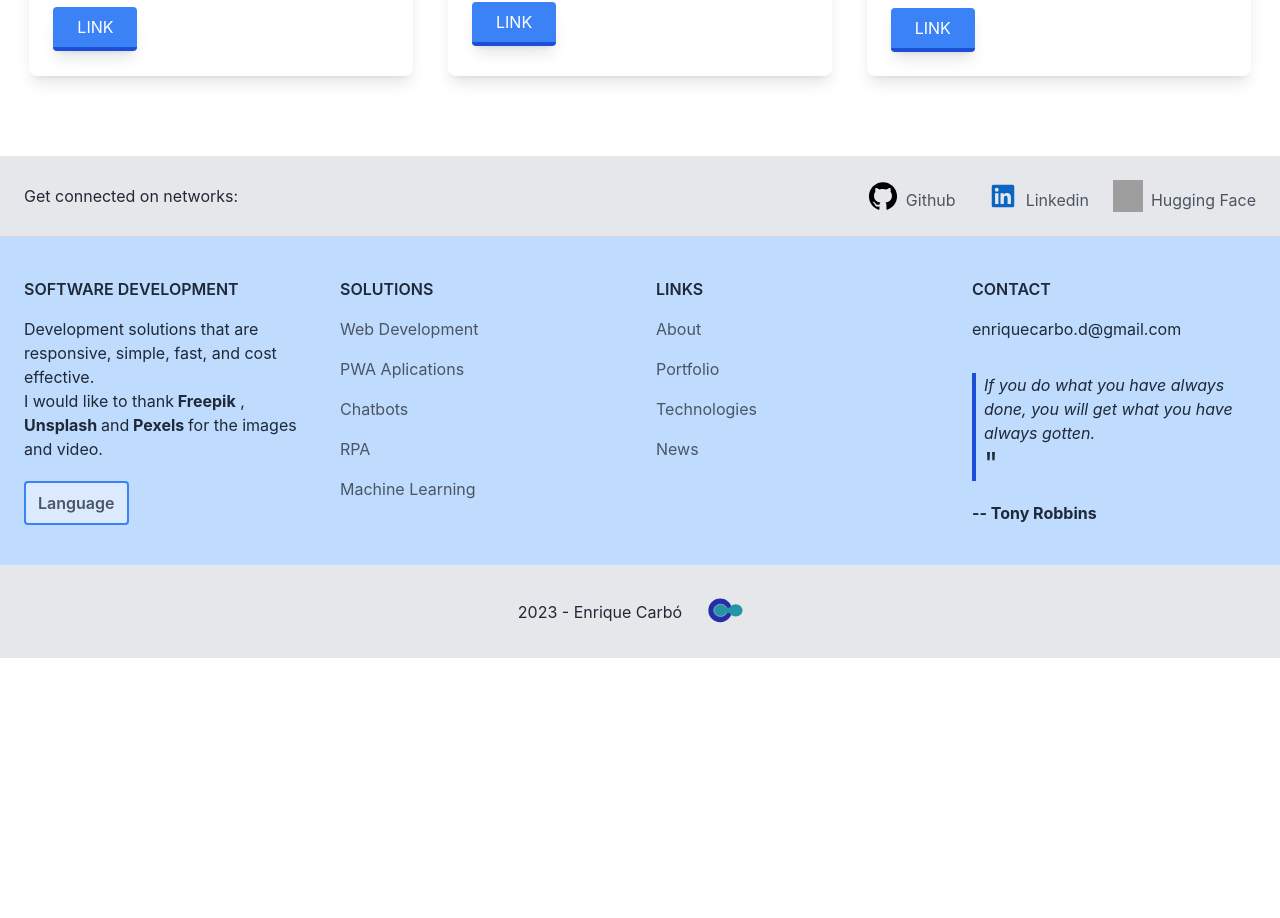
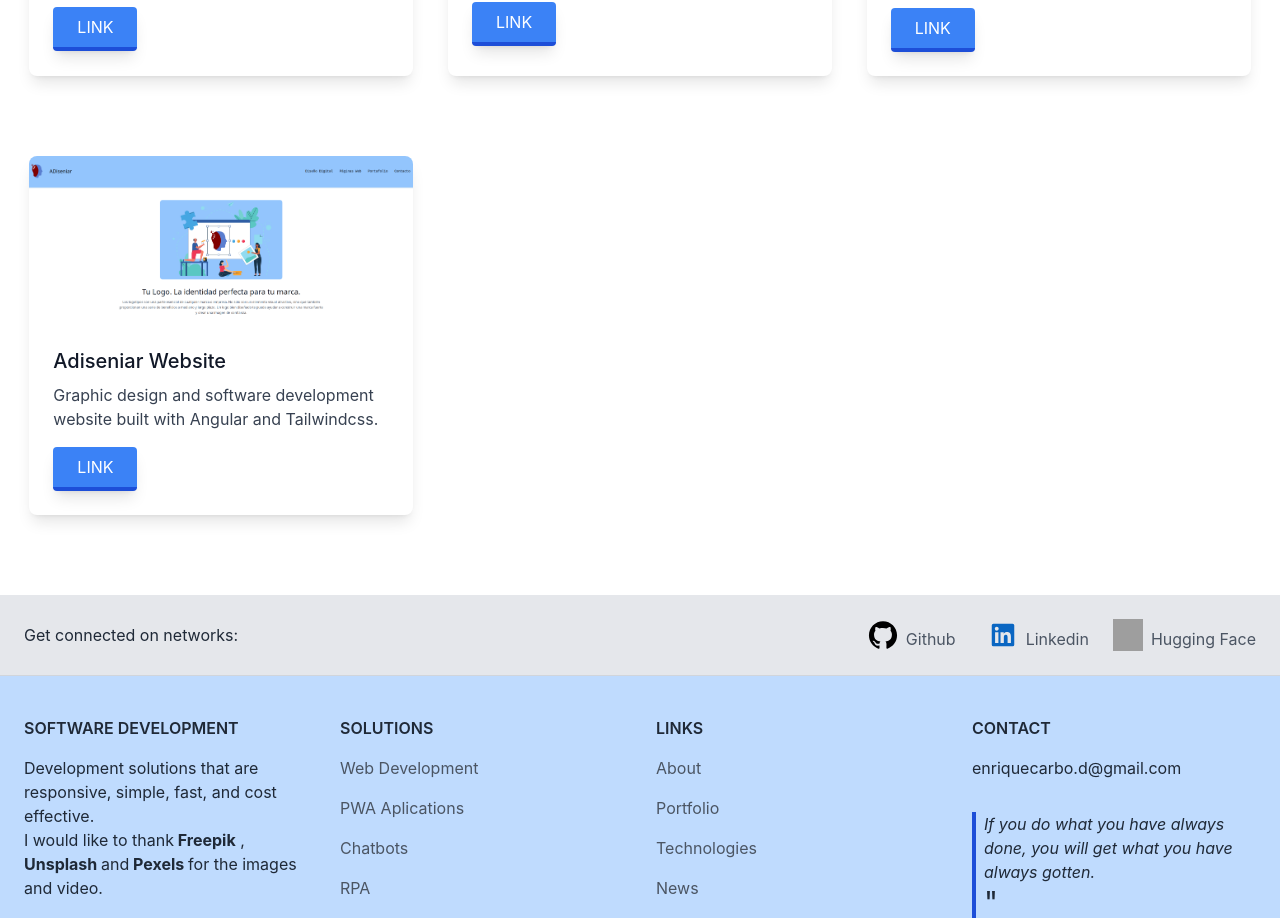
Before and after one commit to enrique-carbo/ecarbo-dev-develop, a Next.js app: page /portfolio in a window 1280 px wide. Shown: the part 2218-3136 px from the top of the page. Before the commit the page ends 2876 px from the top, so only its background shows below. Built offline with nearby package versions, Linux system fonts and the light colour scheme; grey boxes are pictures that could not be loaded.

Commit message:
Add adiseniar and news update

```diff
--- a/pages/portfolio.jsx
+++ b/pages/portfolio.jsx
@@ -144,6 +144,15 @@ const Portfolio = () => {
 
             </div>
 
+            <div className="grid md:grid-cols-3 gap-4 mt-10 mb-20 mx-5">
+            <Card
+            title= "Adiseniar Website"
+            description= "Graphic design and software development website built with Angular and Tailwindcss."
+            link= "https://www.adiseni.ar/"
+            pathToImage= "/img/portafolio/adiseniar.png"
+            />
+            </div>
+
         </Layout>
      );
 }
```
Also changed, not shown: data/news.json (+8 -0 lines), public/img/portafolio/adiseniar.png (added).
